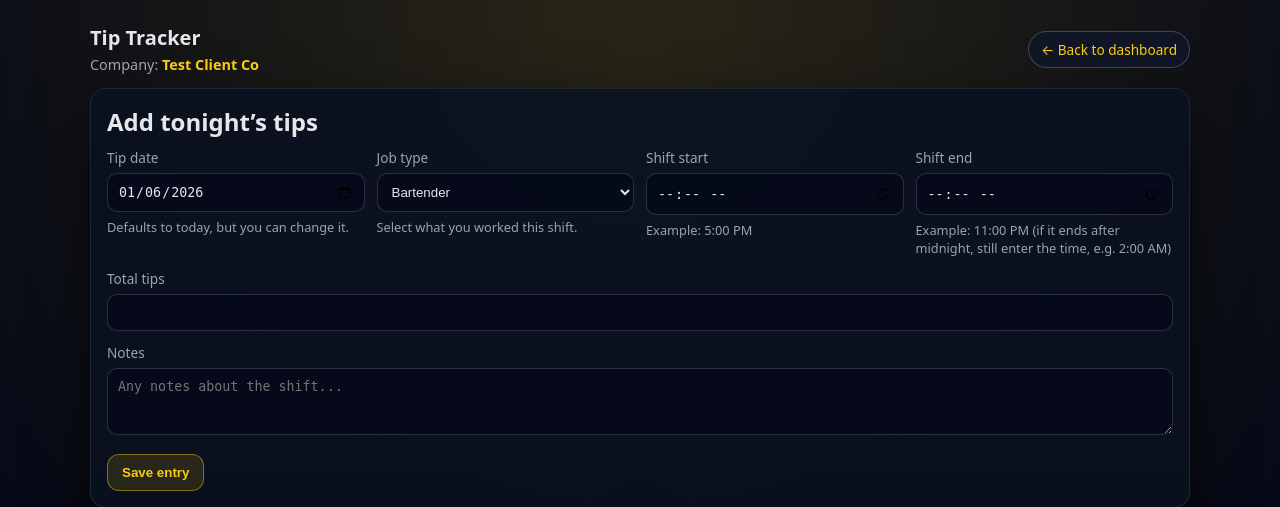
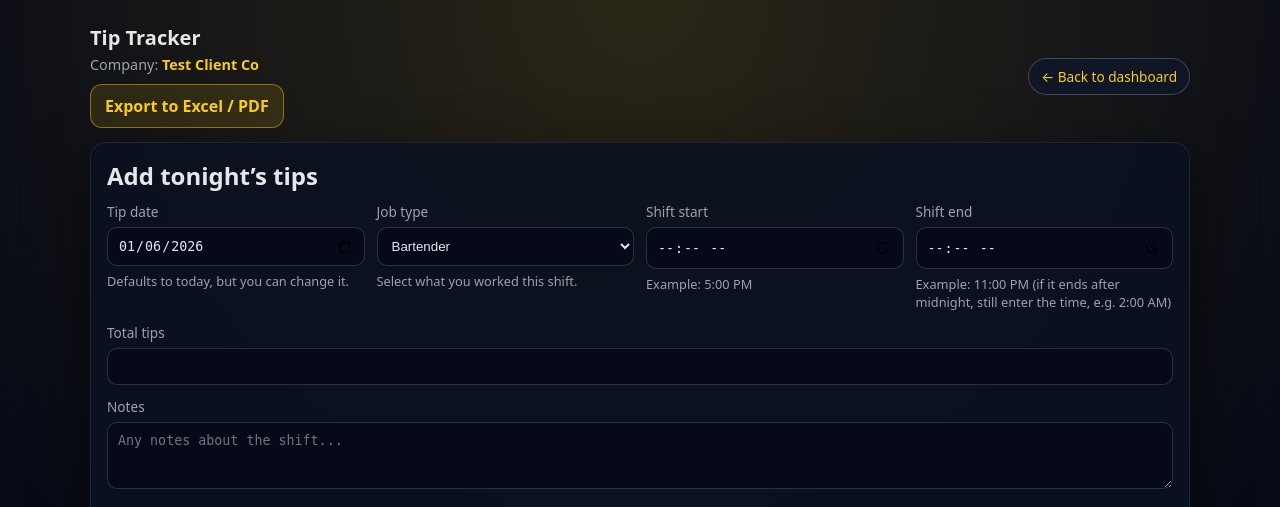
Before and after one commit to spencerlevinson11/lemonade-automation-portal, a Django app: page /tips/ in a window 1280 px wide. Shown: the top 507 px of the page. Run offline with Django 5.2, Linux system fonts and the light colour scheme; a user stored in the database is signed in; data comes from the database, SQL or seed files in the repository; data that the repository does not hold is empty; some libraries are stand-ins or nearby versions.

Commit message:
Update tip_tracker.html

```diff
--- a/core/templates/core/tip_tracker.html
+++ b/core/templates/core/tip_tracker.html
@@ -174,7 +174,13 @@
         <p class="muted">
           Company: <strong style="color: var(--accent)">{{ company.name }}</strong>
         </p>
-      </div>
+
+        <div style="margin-top: 10px; display:flex; gap:10px; flex-wrap: wrap;">
+          <a class="btn" style="width:auto; text-decoration:none;" href="{% url 'tip_tracker_export_excel' %}?company_id={{ company.id }}">
+            Export to Excel / PDF
+          </a>
+        </div>
+</div>
       <div class="pill">
         <a href="{% url 'dashboard' %}">← Back to dashboard</a>
       </div>
```
